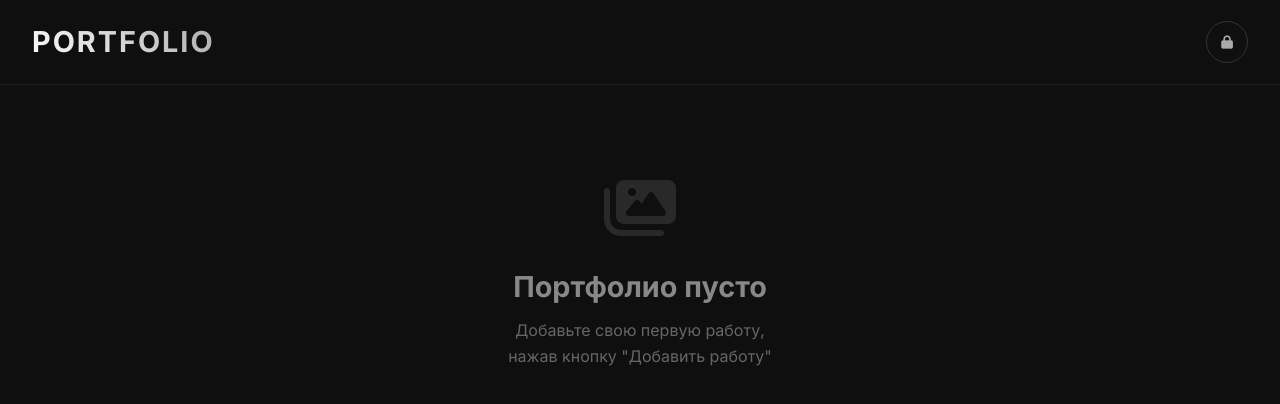
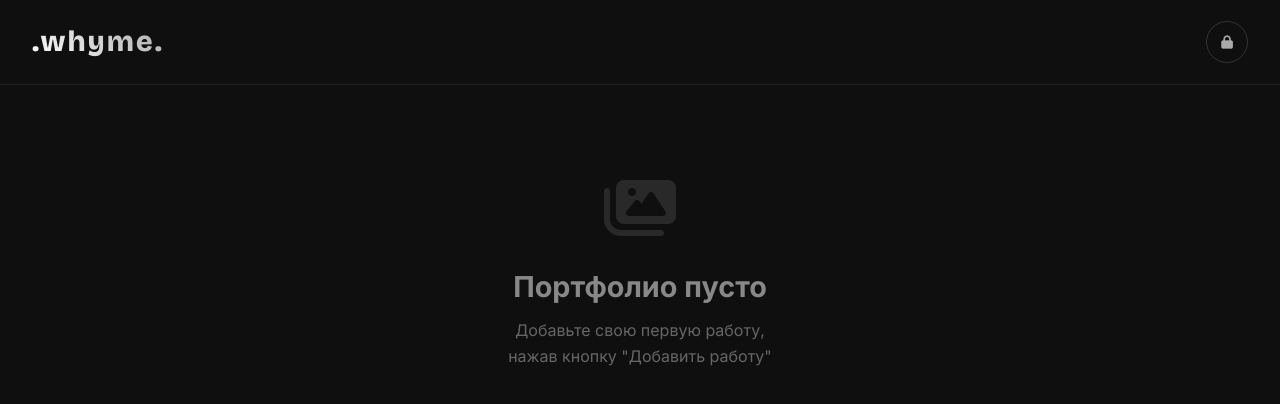
Before and after one commit to houston188/my-portfolio, a website: page public/index.html in a window 1280 px wide. Drawn offline with nearby package versions, Linux system fonts and the light colour scheme; no server answers.

Commit message:
Добавил шрифт

```diff
--- a/public/index.html
+++ b/public/index.html
@@ -11,6 +11,15 @@
     <link rel="preconnect" href="https://fonts.gstatic.com" crossorigin>
     <link href="https://fonts.googleapis.com/css2?family=Inter:wght@300;400;500;600;700&display=swap" rel="stylesheet">
     <link rel="icon" type="image/x-icon" href="/favicon.ico">
+
+
+
+
+    <link rel="preconnect" href="https://fonts.googleapis.com">
+    <link rel="preconnect" href="https://fonts.gstatic.com" crossorigin>
+    <link href="https://fonts.googleapis.com/css2?family=Bricolage+Grotesque:opsz,wght@12..96,200..800&display=swap"
+        rel="stylesheet">
+
 </head>
 
 <body>
@@ -18,7 +27,7 @@
     <nav class="navbar">
         <div class="nav-container">
             <div class="logo">
-                <h1>PORTFOLIO</h1>
+                <h1>.whyme.</h1>
             </div>
             <div class="nav-links">
                 <button id="add-work-btn" class="nav-btn">
--- a/public/style.css
+++ b/public/style.css
@@ -35,7 +35,8 @@ body {
 }
 
 .logo h1 {
-    font-weight: 700;
+    font-family: "Bricolage Grotesque", sans-serif;
+    font-weight: 900;
     font-size: 1.8rem;
     letter-spacing: 2px;
     background: linear-gradient(45deg, #fff, #aaa);
```
Also changed, not shown: public/fonts/versus-ultra_RUS_BY_LYAJKA.otf (added), public/fonts/versus-ultra_RUS_BY_LYAJKA.woff2 (added).
